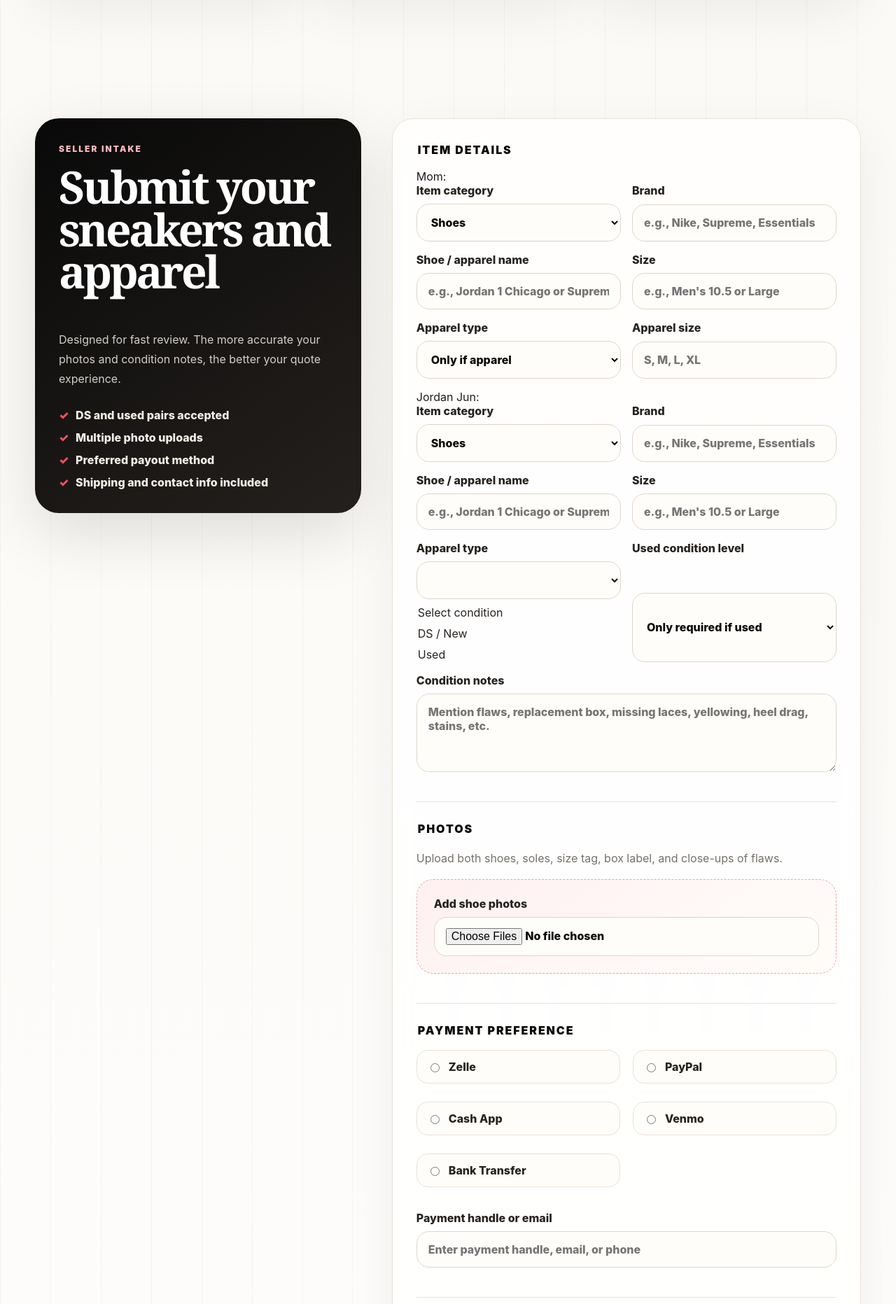
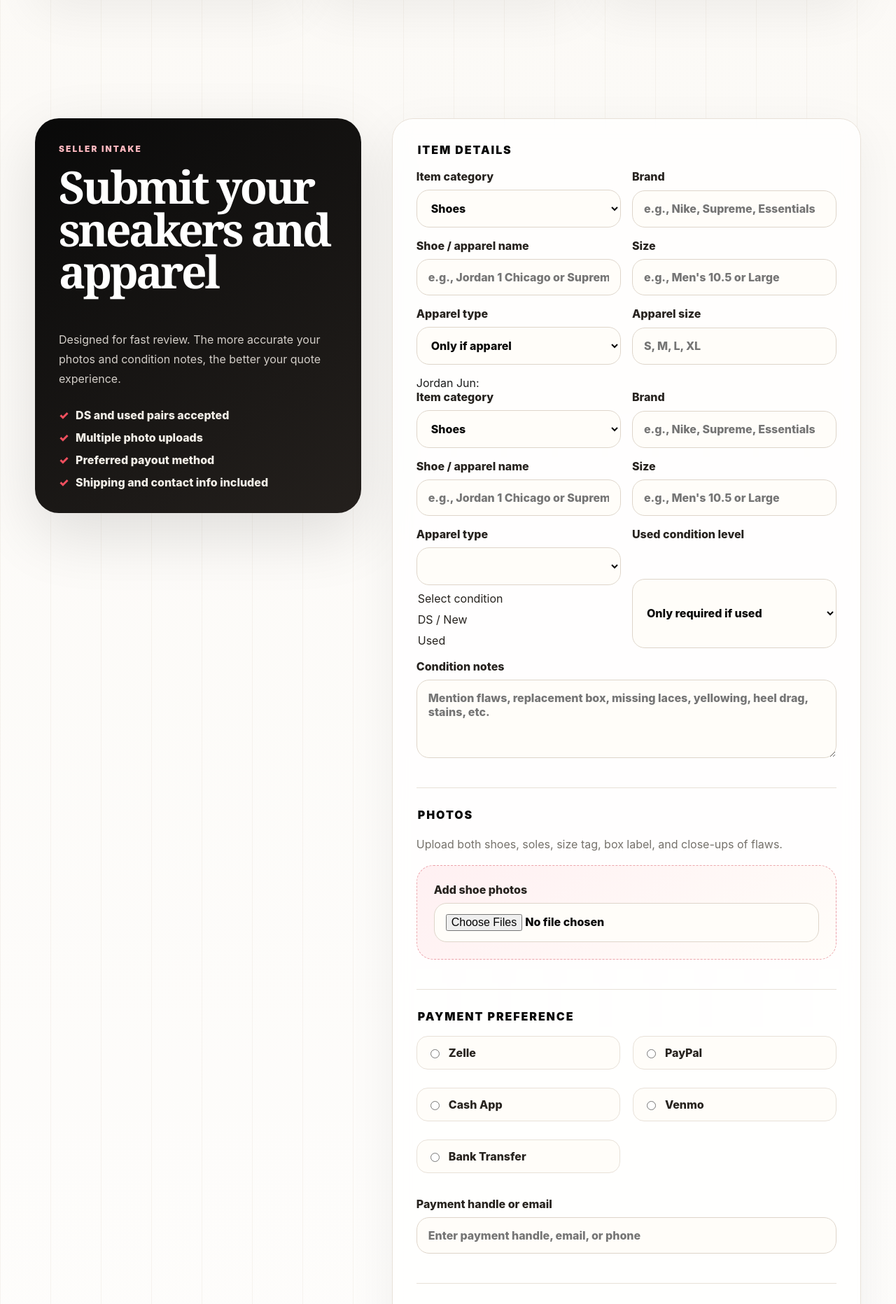
Before and after one commit to JordanBuys/jordan-buys, a Flask app: page / in a window 1280 px wide. Shown: the part 1679-3542 px from the top of the page at 70% size. Run offline with Flask 3, Linux system fonts and the light colour scheme; lists and menus that the app fills with data are empty.

Commit message:
Update index.html

```diff
--- a/templates/index.html
+++ b/templates/index.html
@@ -65,7 +65,6 @@
 
     <fieldset>
       <legend>Item details</legend>
-      Mom:
 	<div class="two-col">
   <label>Item category
     <select name="itemType" required>
```
